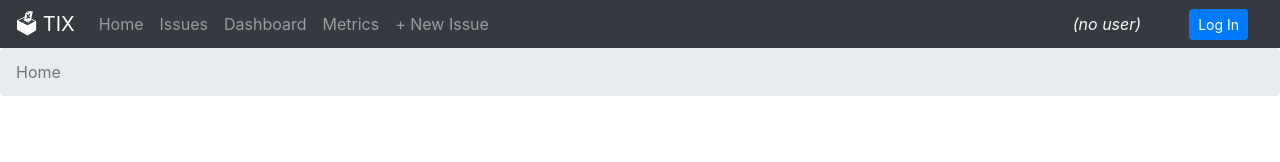
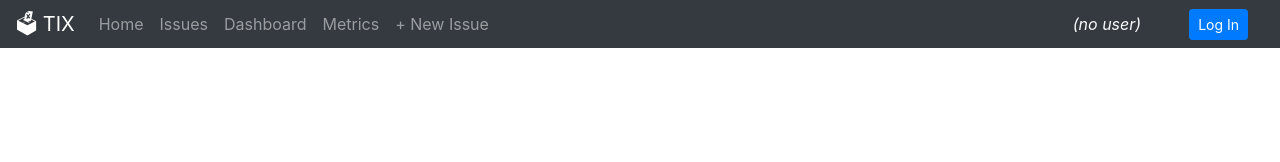
Before and after one commit to minelminel/ticketing-system, a React (Create React App) app in the folder ui/: page / in a window 1280 px wide. Shown: the top 162 px of the page. Built offline with nearby package versions, Linux system fonts and the light colour scheme; no server answers.

Commit message:
Disable breadcrumb bar for now

```diff
--- a/ui/src/App.jsx
+++ b/ui/src/App.jsx
@@ -234,7 +234,7 @@ export default function App() {
           </NavItem>
         </Navbar.Collapse>
       </Navbar>
-      <BreadcrumbBar />
+      {/* <BreadcrumbBar /> */}
       {/* A <Switch> looks through its children <Route>s and
             renders the first one that matches the current URL. */}
       <Switch>
```
